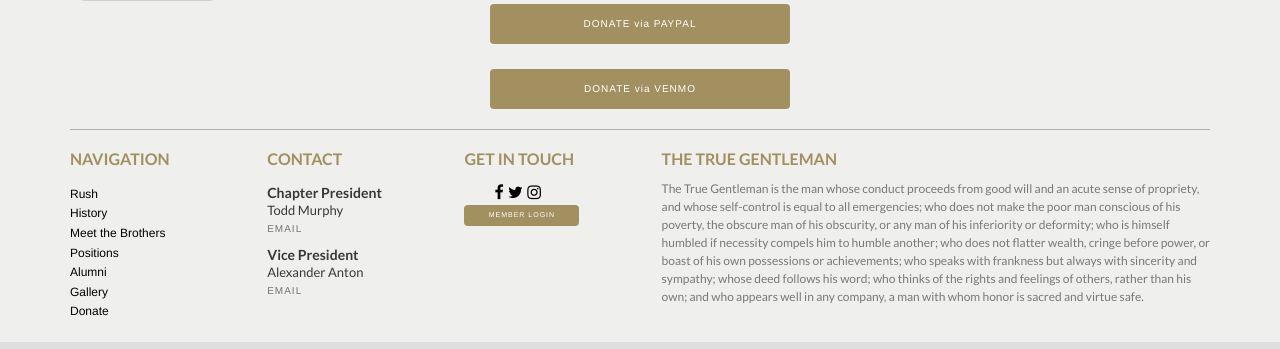
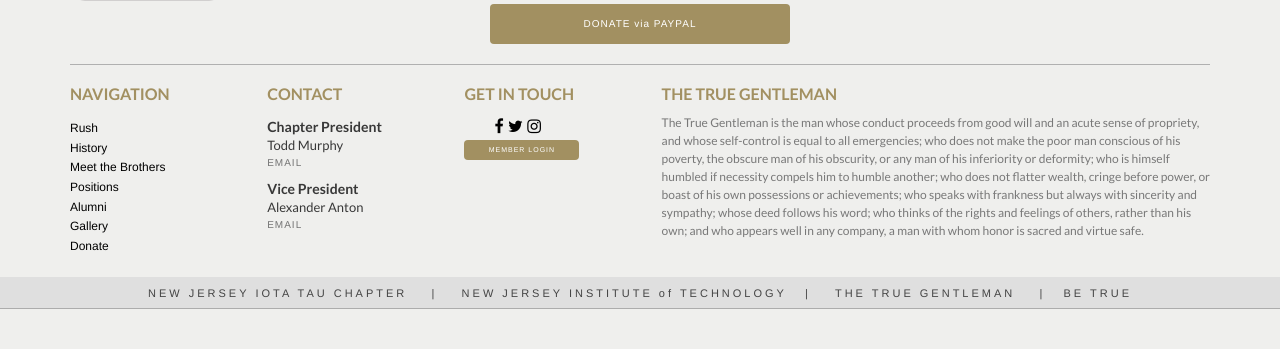
Before and after one commit to saenjit/ChapterWebsite, a PHP site: page /donate.php in a window 1280 px wide. Shown: the part 751-1100 px from the top of the page. After the commit the page ends 1060 px from the top, so only its background shows below. Run offline with PHP 8.4, Linux system fonts and the light colour scheme; some web fonts are replaced.

Commit message:
removed venmo

```diff
--- a/donate.php
+++ b/donate.php
@@ -93,12 +93,6 @@
                                     <div class = "donateBtn">DONATE via PAYPAL</div>
                                 </a>
                             </div>
-                            <br>
-                            <div align = center>
-                                <a href="https://www.venmo.com/SAENJIT">
-                                    <div class = "donateBtn">DONATE via VENMO</div>
-                                </a>
-                            </div>
                         </div>
 				</div>
 				<div class="col_2 last"><div style="housingbutton">&nbsp;
```
